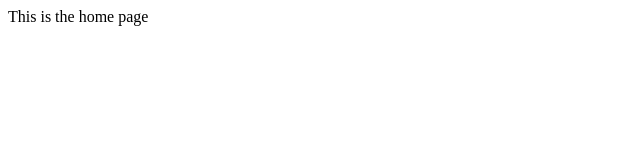
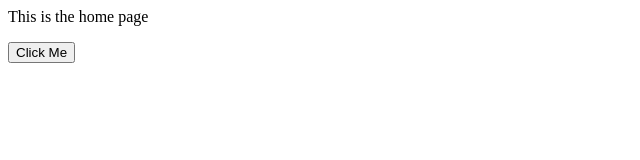
Before and after one commit to IRFinky/irfinky.github.com, a plain HTML site: page index.html in a window 1280 px wide. Shown: the whole page, without its empty margins (0-640 px from the left). Drawn offline with Linux system fonts and the light colour scheme.

Commit message:
Update index.html

```diff
--- a/index.html
+++ b/index.html
@@ -4,6 +4,7 @@
   </head>
   <body bgcolor=white>
     <p>This is the home page </p>
+    <input type="button" onclick="is_laptop_forgotten();" name="ok" value="Click Me"  />
   </body>
 </html>
 <script type="text/javascript">
```
